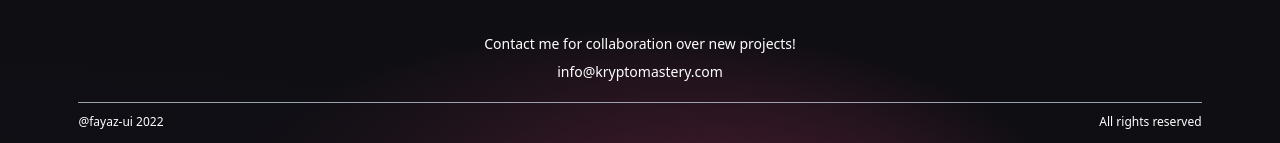
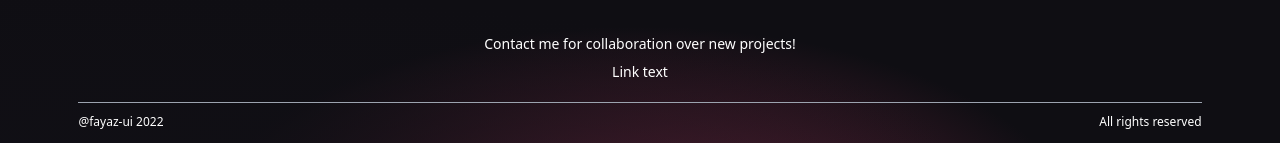
Before and after one commit to fayaz-ui/metaverse, a React (Vite) app in the folder client/: page / in a window 1280 px wide. Shown: the part 2458-2601 px from the top of the page. Built offline with nearby package versions, Linux system fonts and the light colour scheme; no server answers.

Commit message:
Update Footer.jsx

```diff
--- a/client/src/components/Footer.jsx
+++ b/client/src/components/Footer.jsx
@@ -18,7 +18,7 @@ const Footer = () => (
 
     <div className="flex justify-center items-center flex-col mt-5">
       <p className="text-white text-sm text-center">Contact me for collaboration over new projects!</p>
-      <p className="text-white text-sm text-center font-medium mt-2">info@kryptomastery.com</p>
+      <p className="text-white text-sm text-center font-medium mt-2"><a href="mailto:name@email.com">Link text</a></p>
     </div>
 
     <div className="sm:w-[90%] w-full h-[0.25px] bg-gray-400 mt-5 " />
```
